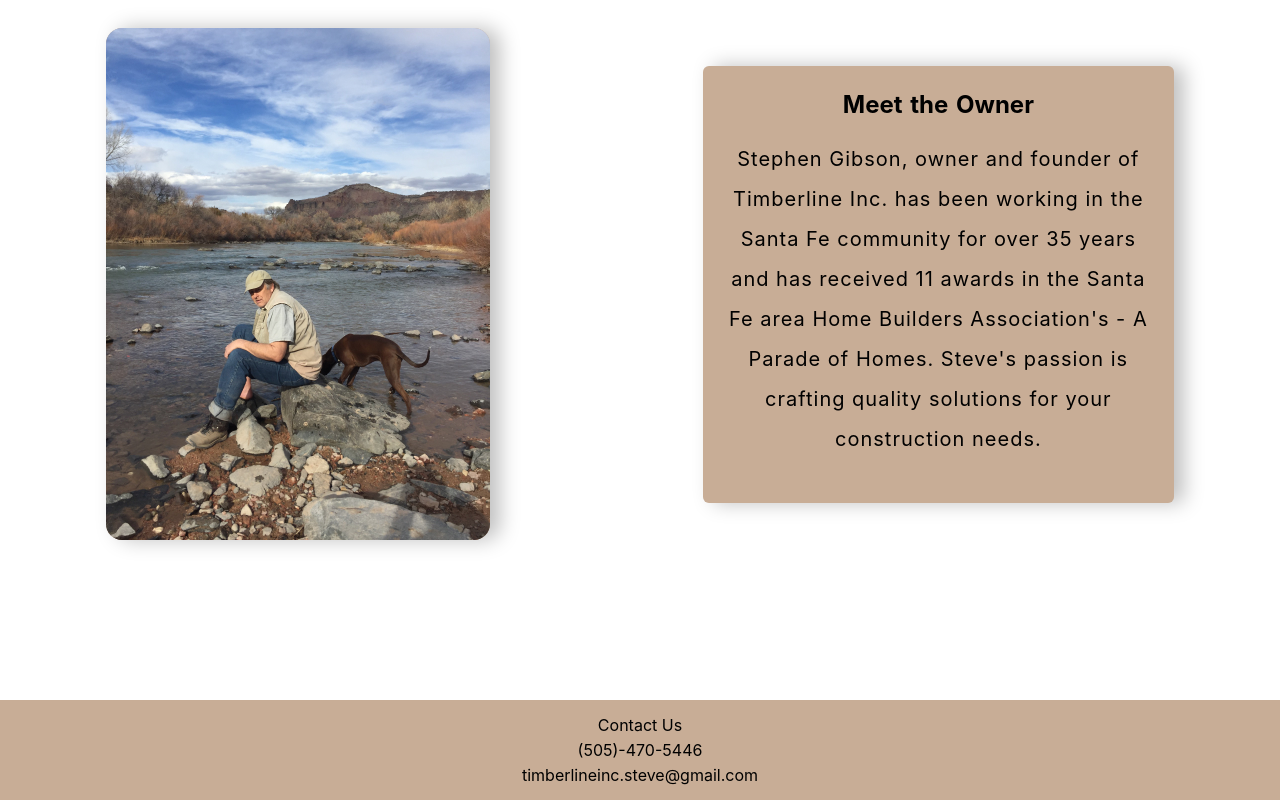
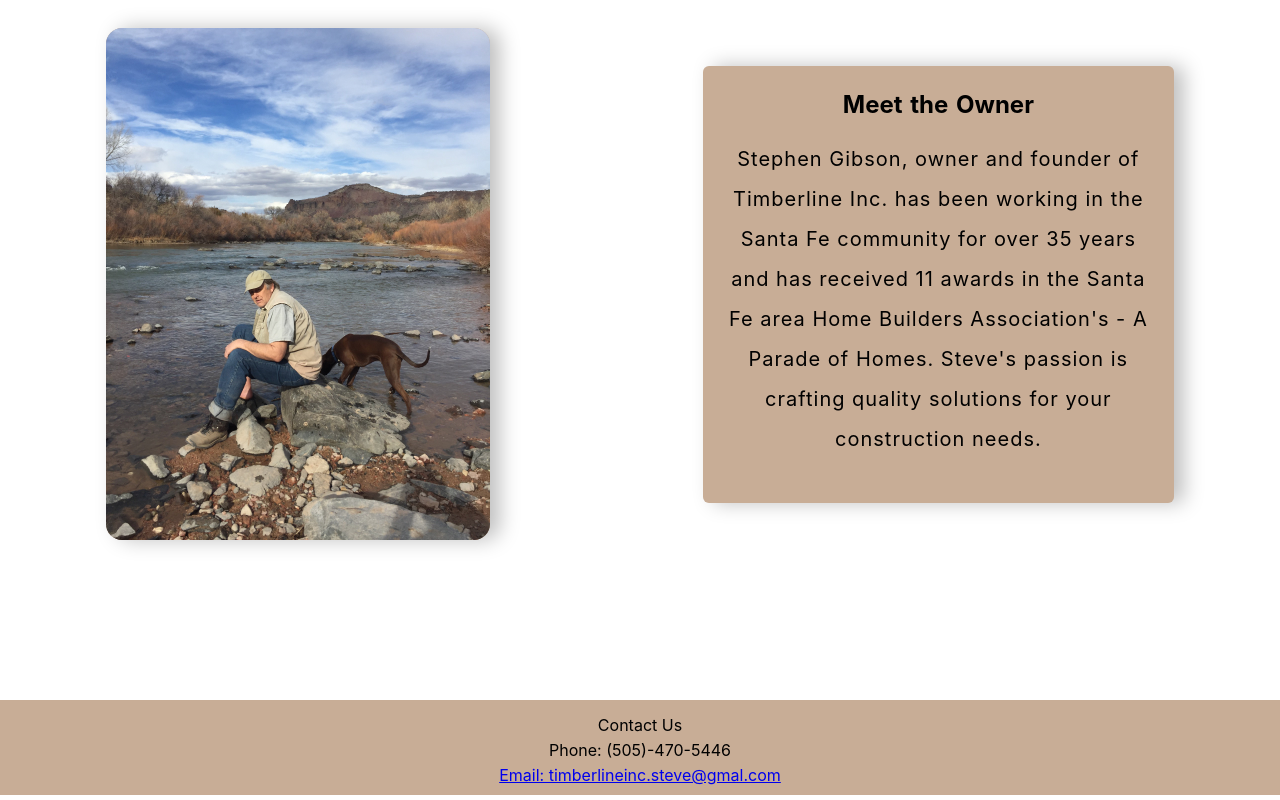
Before and after one commit to N-Gibson/Timberline, a React (Create React App) app: page / in a window 1280 px wide. Shown: the part 1729-2529 px from the top of the page. Built offline with nearby package versions, Linux system fonts and the light colour scheme.

Commit message:
Change email to email href

```diff
--- a/src/Components/Footer/Footer.js
+++ b/src/Components/Footer/Footer.js
@@ -5,8 +5,9 @@ export const Footer = () => {
   return (
     <footer>
       <p className="footer_content">Contact Us</p>
-      <p className="footer_content">(505)-470-5446</p>
-      <p className="footer_content">timberlineinc.steve@gmail.com</p>
+      <p className="footer_content">Phone: (505)-470-5446</p>
+      <a href="mailto: timberlineinc.steve@gmail.com" >Email: timberlineinc.steve@gmal.com</a>
+      {/* <p className="footer_content">timberlineinc.steve@gmail.com</p> */}
     </footer>
   )
 }
--- a/src/Components/Home/Home.scss
+++ b/src/Components/Home/Home.scss
@@ -33,6 +33,7 @@
 
 #home_center_main {
   background-color: #E0E0E0;
+  box-shadow: 10px 0px 20px 0px #00000040;
   margin: 0 0 5em 0;
 }
 
```
